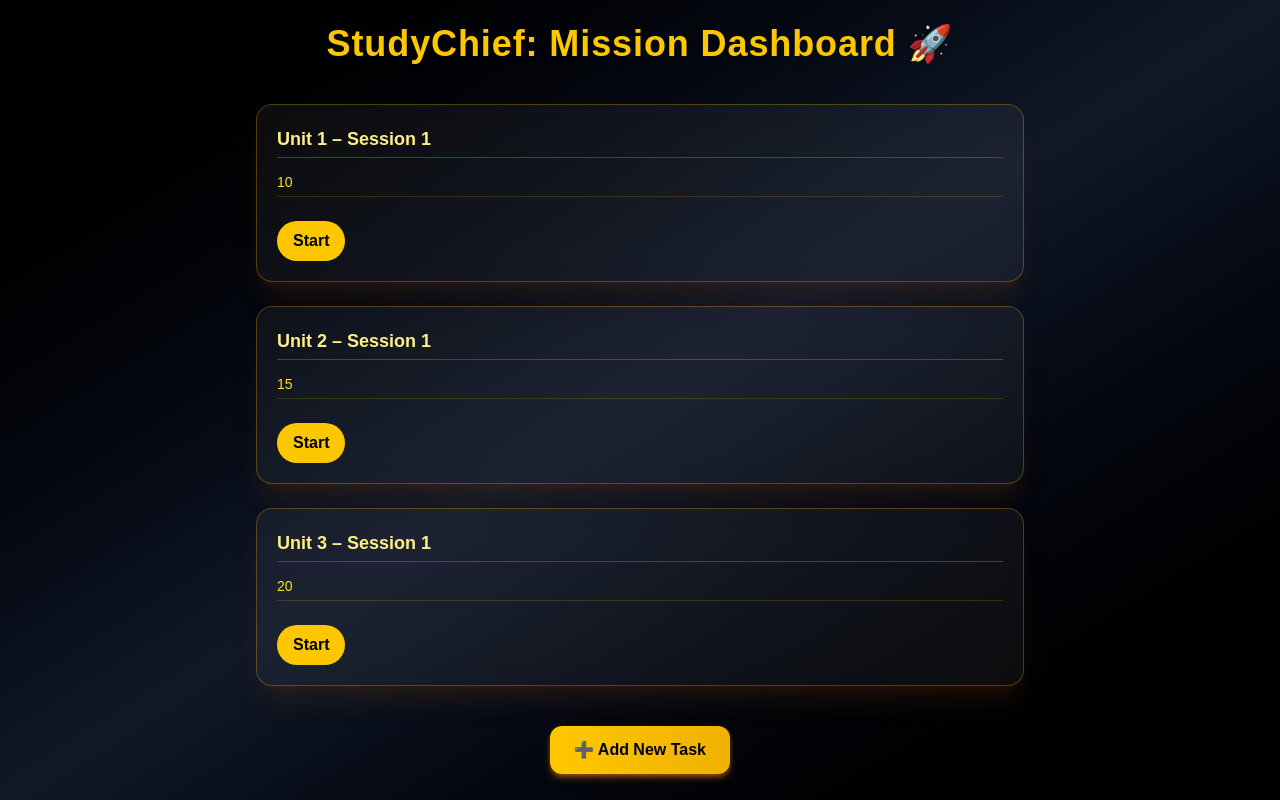
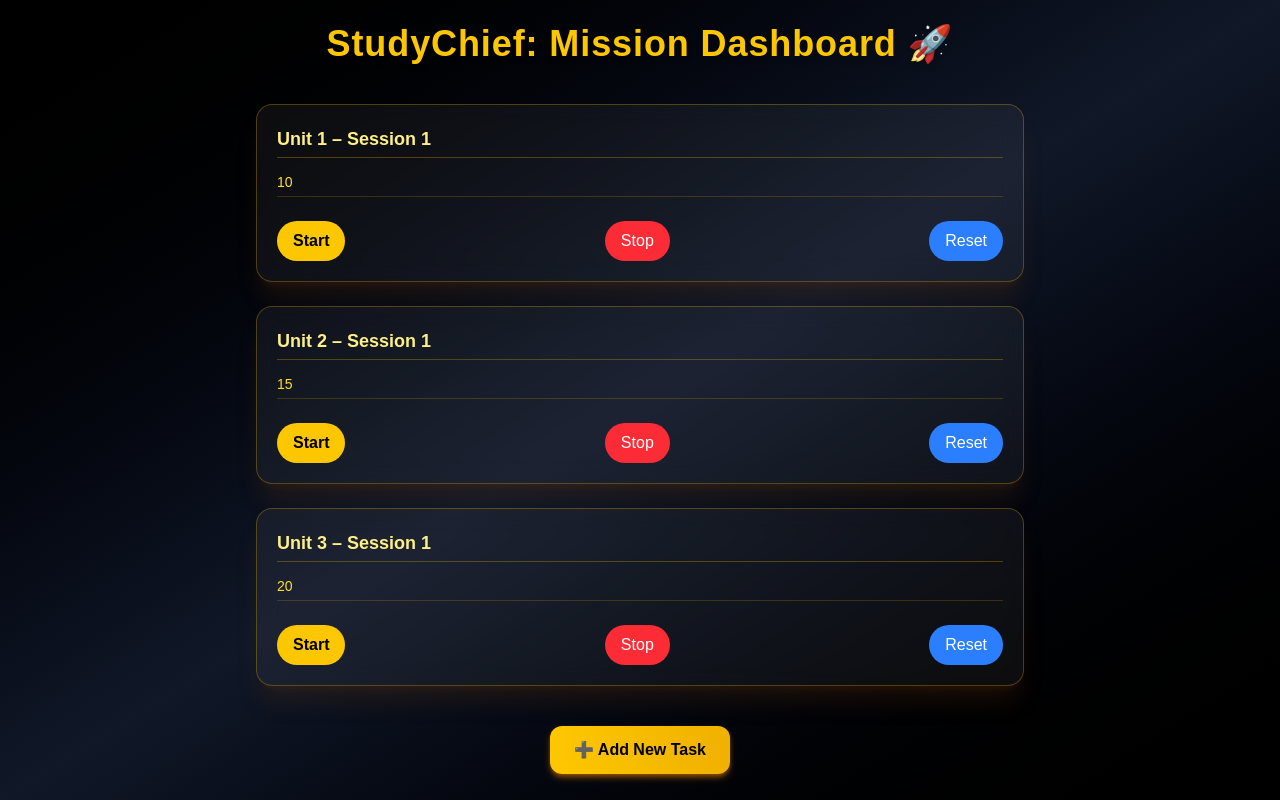
Before and after one commit to Sid-2655/StudyChief, a Next.js app: page / in a window 1280 px wide. Built offline with nearby package versions, Linux system fonts and the light colour scheme.

Commit message:
Update index.js

```diff
--- a/pages/index.js
+++ b/pages/index.js
@@ -1,13 +1,23 @@
 import { useState, useEffect } from 'react';
 
 export default function StudyChief() {
-  const [missions, setMissions] = useState([
-    { task: 'Unit 1 – Session 1', duration: 10 },
-    { task: 'Unit 2 – Session 1', duration: 15 },
-    { task: 'Unit 3 – Session 1', duration: 20 },
-  ]);
+  // Load tasks from localStorage or use default ones if none found
+  const [missions, setMissions] = useState(() => {
+    const savedMissions = localStorage.getItem('missions');
+    return savedMissions ? JSON.parse(savedMissions) : [
+      { task: 'Unit 1 – Session 1', duration: 10 },
+      { task: 'Unit 2 – Session 1', duration: 15 },
+      { task: 'Unit 3 – Session 1', duration: 20 },
+    ];
+  });
+
   const [activeIndex, setActiveIndex] = useState(null);
   const [timeLeft, setTimeLeft] = useState(0);
+
+  // Update localStorage whenever missions are updated
+  useEffect(() => {
+    localStorage.setItem('missions', JSON.stringify(missions));
+  }, [missions]);
 
   useEffect(() => {
     let timer;
@@ -21,7 +31,18 @@ export default function StudyChief() {
 
   const startTimer = (index) => {
     setActiveIndex(index);
-    setTimeLeft(missions[index].duration * 60);
+    setTimeLeft(missions[index].duration * 60); // convert minutes to seconds
+  };
+
+  const stopTimer = () => {
+    setActiveIndex(null);
+    setTimeLeft(0); // Stop the timer and reset it
+  };
+
+  const resetTimer = () => {
+    if (activeIndex !== null) {
+      setTimeLeft(missions[activeIndex].duration * 60); // Reset the time for the active task
+    }
   };
 
   const formatTime = (secs) => {
@@ -83,6 +104,18 @@ export default function StudyChief() {
               >
                 {activeIndex === idx ? 'Running...' : 'Start'}
               </button>
+              <button
+                onClick={stopTimer}
+                className="ml-2 px-4 py-2 bg-red-500 text-white rounded-full hover:bg-red-400 transition-all"
+              >
+                Stop
+              </button>
+              <button
+                onClick={resetTimer}
+                className="ml-2 px-4 py-2 bg-blue-500 text-white rounded-full hover:bg-blue-400 transition-all"
+              >
+                Reset
+              </button>
               {activeIndex === idx && (
                 <span className="text-lg font-mono animate-pulse">⏱ {formatTime(timeLeft)}</span>
               )}
```
